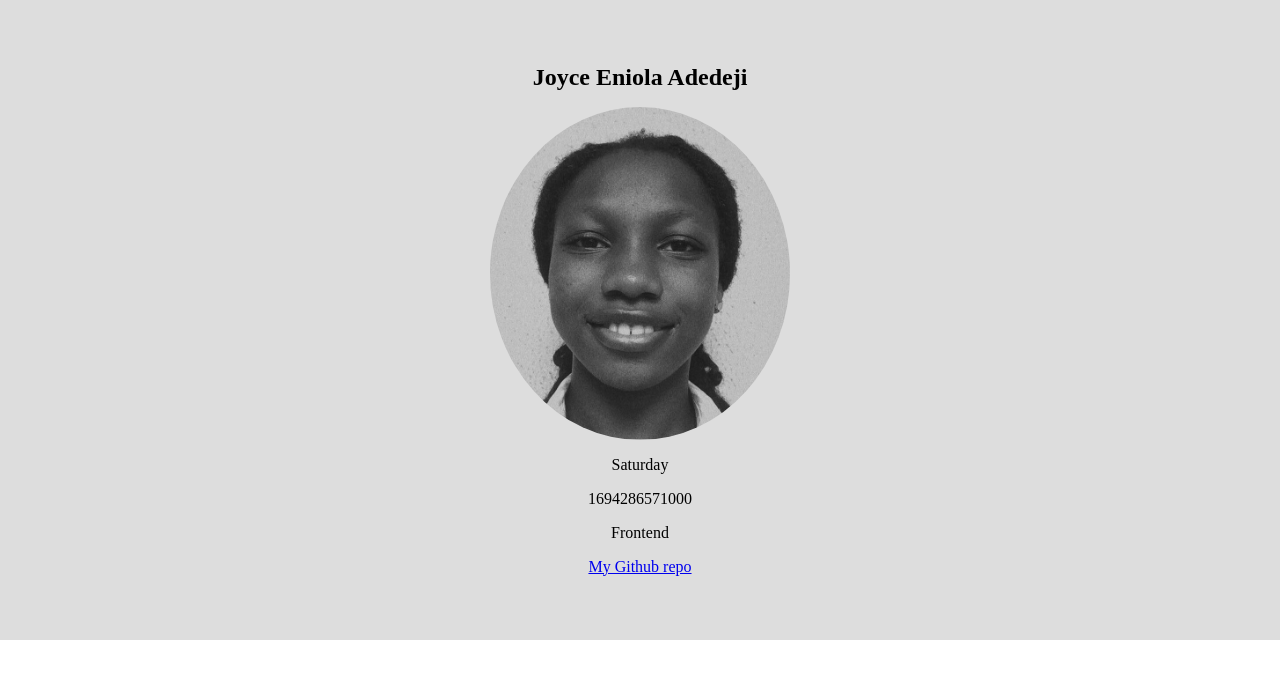
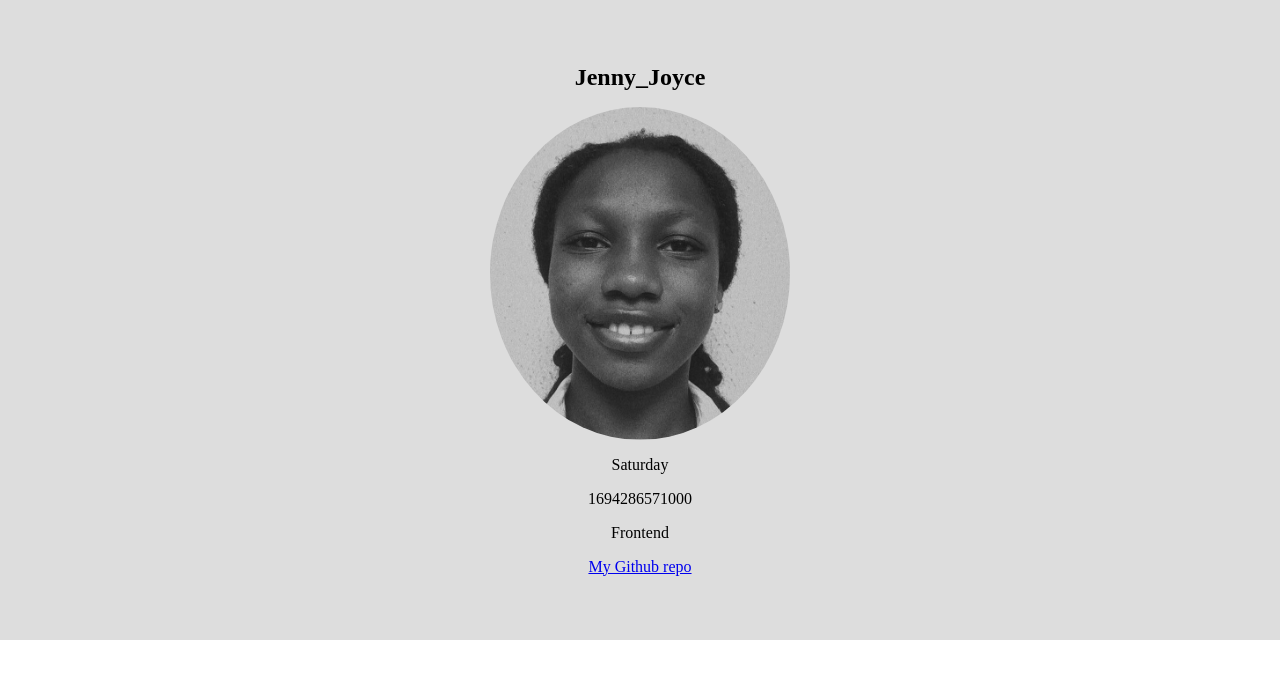
Before and after one commit to joycejenny/HNGiX-stage-one, a plain HTML site: page index.html in a window 1280 px wide. Drawn offline with Linux system fonts and the light colour scheme.

Commit message:
Update index.html

```diff
--- a/index.html
+++ b/index.html
@@ -27,7 +27,7 @@
 </head>
 <body>
     <div class="container">
-        <h2 data-testid="slackUserName">Joyce Eniola Adedeji</h2>
+        <h2 data-testid="slackUserName">Jenny_Joyce</h2>
         <img src="joyce.jpg" alt="Jenny_Joyce" data-testid="slackDisplayImage">
         <p data-testid="currentDayOfTheWeek"></p>
         <p data-testid="currentWATTime"></p>
```
